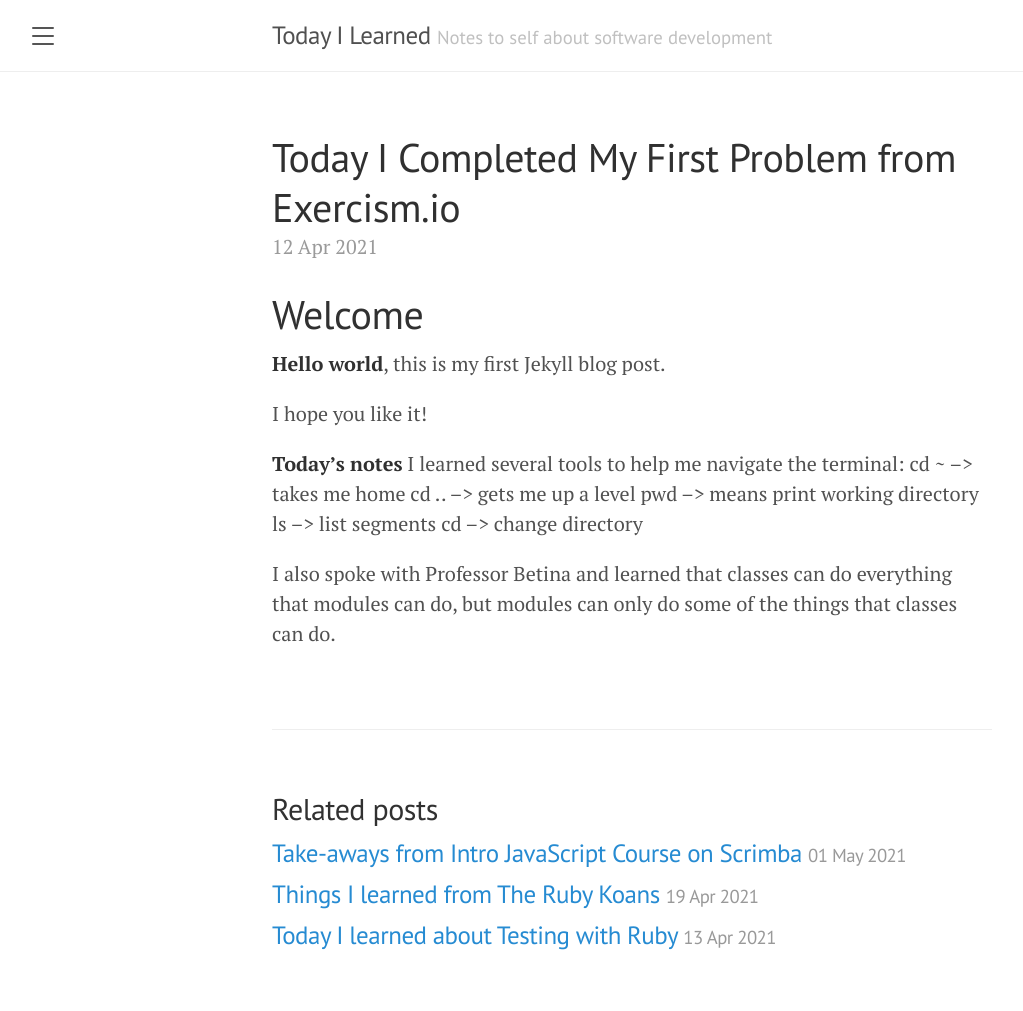
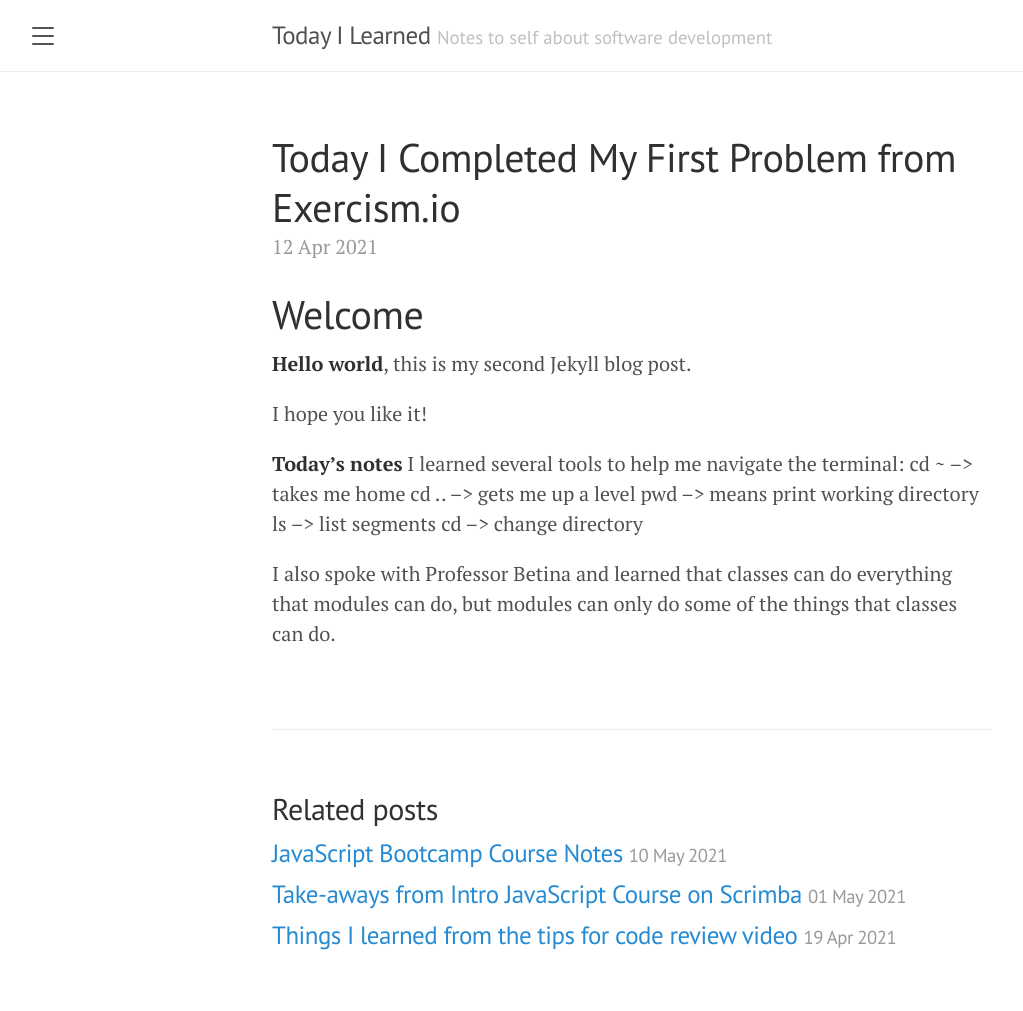
Before and after one commit to yepes0/learning_journal, a Jekyll site: the page built from _posts/2021-04-12-Using-Exercism.md, in a window 1280 px wide. Shown: the whole page, without its empty margins (8-1031 px from the left). Built offline with Jekyll 4.4.1, drawn with Linux system fonts in a browser that asks for light colours.

Commit message:
JS bootcamp post in progress

```diff
--- a/_posts/2021-04-12-Using-Exercism.md
+++ b/_posts/2021-04-12-Using-Exercism.md
@@ -5,7 +5,7 @@ title: Today I Completed My First Problem from Exercism.io
 
 # Welcome
 
-**Hello world**, this is my first Jekyll blog post.
+**Hello world**, this is my second Jekyll blog post.
 
 I hope you like it!
 
--- a/_posts/2021-04-19-tips-for-code-review.md
+++ b/_posts/2021-04-19-tips-for-code-review.md
@@ -1,9 +1,10 @@
 ---
 layout: post
-title: Things I learned from The Ruby Koans
+title: Things I learned from the tips for code review video
 ---
 
-Here are three things I learned from [The Ruby Koans](http://rubykoans.com/):
+# Welcome to my fifth entry
+
 1) You learn interesting things by reading other people’s code and become more informed about what’s going on in the project overall
 2) Helps to spread knowledge throughout the team
 3) Be friendly when providing feedback as tone is difficult to transmit in text
--- /dev/null
+++ b/index.js
@@ -0,0 +1 @@
+console.log("Hello world");
```
Also changed, not shown: _posts/2021-04-13-Learning-Git-with-Pat-the-Pro.md (+1 -1 lines), _posts/2021-05-01-JS-Tutorial-Takeaways.md (+1 -1 lines), _posts/2021-05-10-Minimal-JS-for-Rails-Developers-Notes.md (added, +18 -0 lines).
